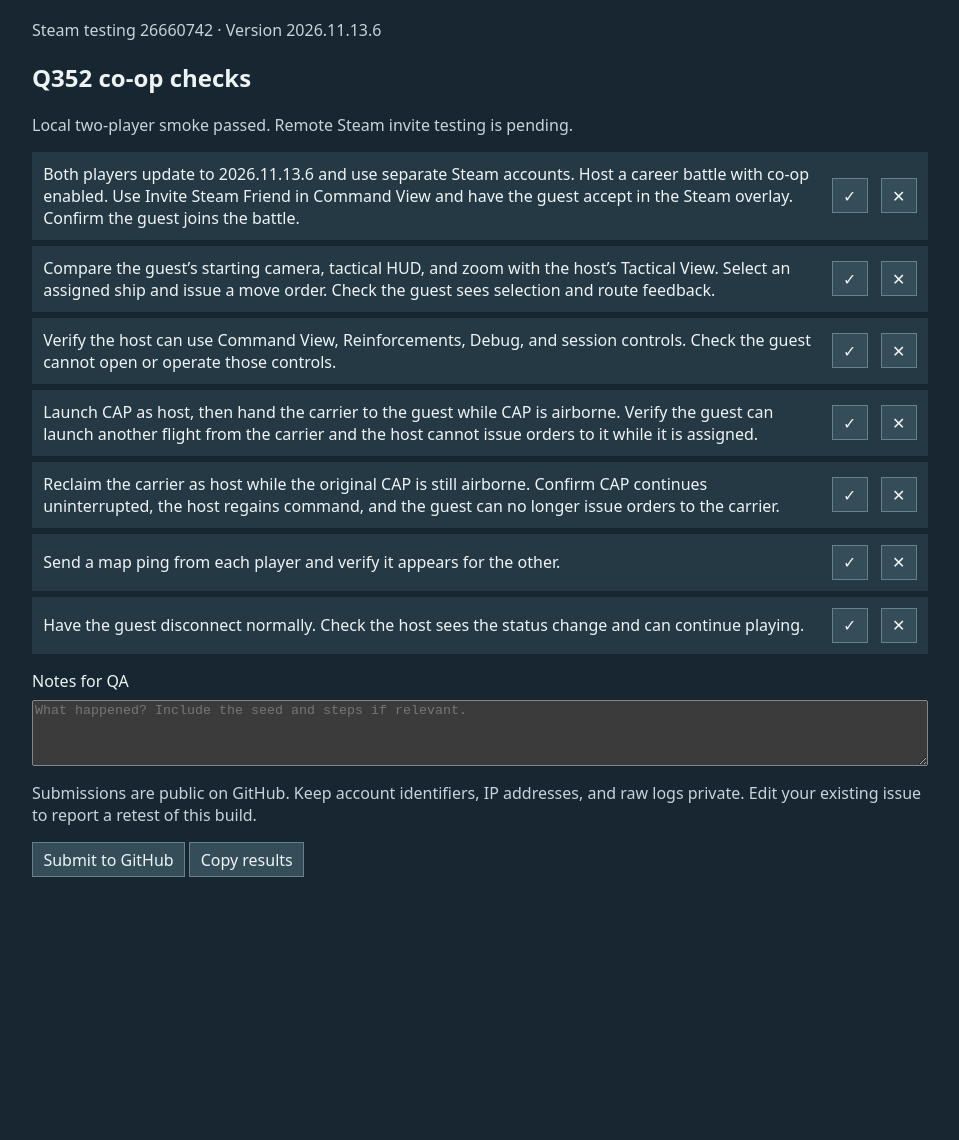
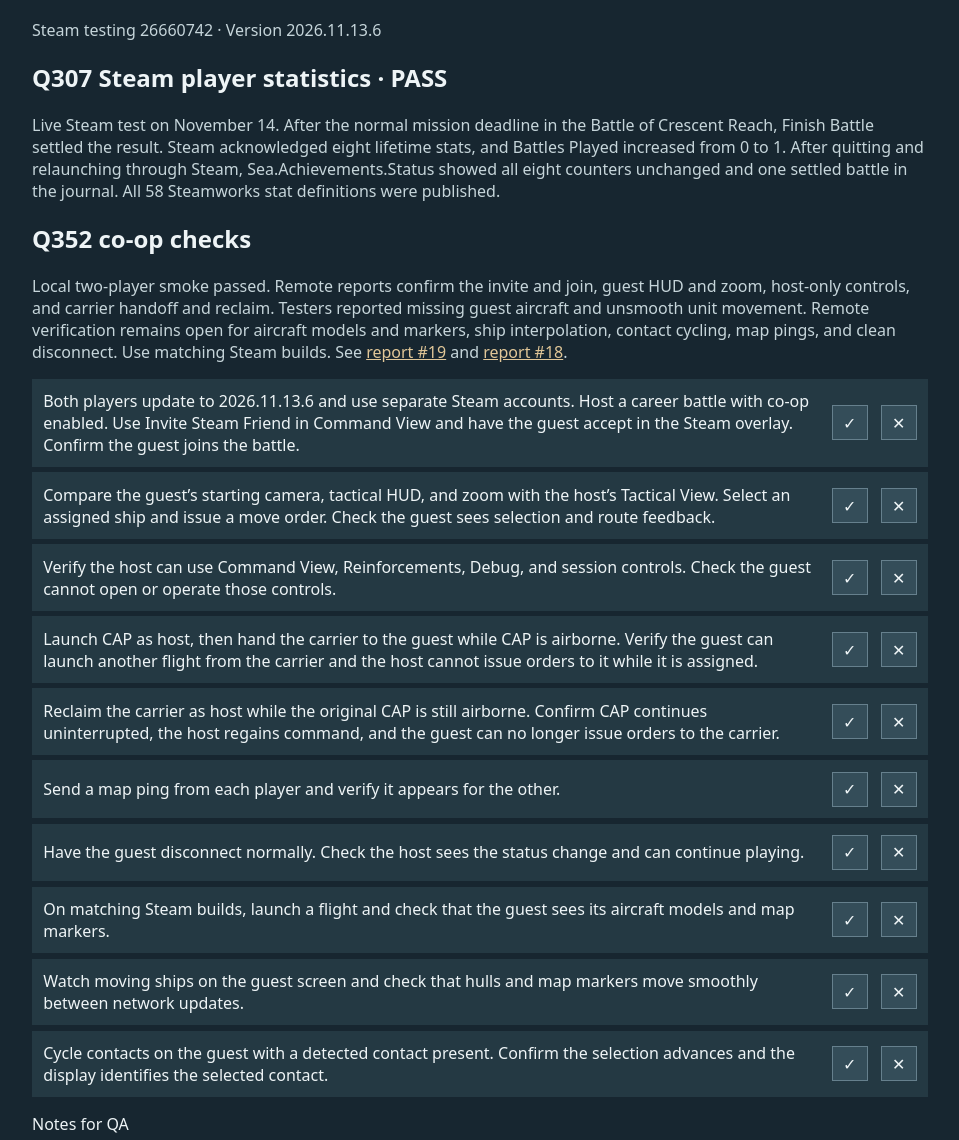
Before and after one commit to Irontaxi/sea-of-steel-qa, a plain HTML site: page builds/26660742.html in a window 1280 px wide. Shown: the part 121-1261 px from the top of the page, without its empty margins (160-1119 px from the left). Before the commit the page ends 1030 px from the top, so only its background shows below. Drawn offline with Linux system fonts and the light colour scheme.

Commit message:
Record Q307 Steam pass and open Q352 checks

```diff
--- a/builds/26660742.html
+++ b/builds/26660742.html
@@ -13,8 +13,12 @@ button[aria-pressed=true][data-result="✕"] {background:#873a39}
 <nav><a href="../">Latest checklist</a> · <a href="../archive.html">Archive</a> · <a href="https://github.com/Irontaxi/sea-of-steel-qa/issues?q=is%3Aissue+QA+sort%3Aupdated-desc">Submissions</a></nav>
 <h1>Sea of Steel QA</h1>
 <p id="build" data-build="26660742">Steam testing 26660742 · Version 2026.11.13.6</p>
+<section aria-label="Verified QA results">
+<h2>Q307 Steam player statistics · PASS</h2>
+<p>Live Steam test on November 14. After the normal mission deadline in the Battle of Crescent Reach, Finish Battle settled the result. Steam acknowledged eight lifetime stats, and Battles Played increased from 0 to 1. After quitting and relaunching through Steam, Sea.Achievements.Status showed all eight counters unchanged and one settled battle in the journal. All 58 Steamworks stat definitions were published.</p>
+</section>
 <h2>Q352 co-op checks</h2>
-<p>Local two-player smoke passed. Remote Steam invite testing is pending.</p>
+<p>Local two-player smoke passed. Remote reports confirm the invite and join, guest HUD and zoom, host-only controls, and carrier handoff and reclaim. Testers reported missing guest aircraft and unsmooth unit movement. Remote verification remains open for aircraft models and markers, ship interpolation, contact cycling, map pings, and clean disconnect. Use matching Steam builds. See <a href="https://github.com/Irontaxi/sea-of-steel-qa/issues/19">report #19</a> and <a href="https://github.com/Irontaxi/sea-of-steel-qa/issues/18">report #18</a>.</p>
 <ul>
 <li data-id="steam-invite"><span>Both players update to 2026.11.13.6 and use separate Steam accounts. Host a career battle with co-op enabled. Use Invite Steam Friend in Command View and have the guest accept in the Steam overlay. Confirm the guest joins the battle.</span><button data-result="✓" aria-label="Pass: Both players update to 2026.11.13.6 and use separate Steam accounts. Host a career battle with co-op enabled. Use Invite Steam Friend in Command View and have the guest accept in the Steam overlay. Confirm the guest joins the battle." aria-pressed="false">✓</button><button data-result="✕" aria-label="Fail: Both players update to 2026.11.13.6 and use separate Steam accounts. Host a career battle with co-op enabled. Use Invite Steam Friend in Command View and have the guest accept in the Steam overlay. Confirm the guest joins the battle." aria-pressed="false">✕</button></li>
 <li data-id="guest-hud-zoom"><span>Compare the guest’s starting camera, tactical HUD, and zoom with the host’s Tactical View. Select an assigned ship and issue a move order. Check the guest sees selection and route feedback.</span><button data-result="✓" aria-label="Pass: Compare the guest’s starting camera, tactical HUD, and zoom with the host’s Tactical View. Select an assigned ship and issue a move order. Check the guest sees selection and route feedback." aria-pressed="false">✓</button><button data-result="✕" aria-label="Fail: Compare the guest’s starting camera, tactical HUD, and zoom with the host’s Tactical View. Select an assigned ship and issue a move order. Check the guest sees selection and route feedback." aria-pressed="false">✕</button></li>
@@ -23,6 +27,9 @@ button[aria-pressed=true][data-result="✕"] {background:#873a39}
 <li data-id="carrier-reclaim"><span>Reclaim the carrier as host while the original CAP is still airborne. Confirm CAP continues uninterrupted, the host regains command, and the guest can no longer issue orders to the carrier.</span><button data-result="✓" aria-label="Pass: Reclaim the carrier as host while the original CAP is still airborne. Confirm CAP continues uninterrupted, the host regains command, and the guest can no longer issue orders to the carrier." aria-pressed="false">✓</button><button data-result="✕" aria-label="Fail: Reclaim the carrier as host while the original CAP is still airborne. Confirm CAP continues uninterrupted, the host regains command, and the guest can no longer issue orders to the carrier." aria-pressed="false">✕</button></li>
 <li data-id="map-pings"><span>Send a map ping from each player and verify it appears for the other.</span><button data-result="✓" aria-label="Pass: Send a map ping from each player and verify it appears for the other." aria-pressed="false">✓</button><button data-result="✕" aria-label="Fail: Send a map ping from each player and verify it appears for the other." aria-pressed="false">✕</button></li>
 <li data-id="clean-disconnect"><span>Have the guest disconnect normally. Check the host sees the status change and can continue playing.</span><button data-result="✓" aria-label="Pass: Have the guest disconnect normally. Check the host sees the status change and can continue playing." aria-pressed="false">✓</button><button data-result="✕" aria-label="Fail: Have the guest disconnect normally. Check the host sees the status change and can continue playing." aria-pressed="false">✕</button></li>
+<li data-id="guest-aircraft"><span>On matching Steam builds, launch a flight and check that the guest sees its aircraft models and map markers.</span><button data-result="✓" aria-label="Pass: On matching Steam builds, launch a flight and check that the guest sees its aircraft models and map markers." aria-pressed="false">✓</button><button data-result="✕" aria-label="Fail: On matching Steam builds, launch a flight and check that the guest sees its aircraft models and map markers." aria-pressed="false">✕</button></li>
+<li data-id="guest-ship-interpolation"><span>Watch moving ships on the guest screen and check that hulls and map markers move smoothly between network updates.</span><button data-result="✓" aria-label="Pass: Watch moving ships on the guest screen and check that hulls and map markers move smoothly between network updates." aria-pressed="false">✓</button><button data-result="✕" aria-label="Fail: Watch moving ships on the guest screen and check that hulls and map markers move smoothly between network updates." aria-pressed="false">✕</button></li>
+<li data-id="guest-contact-cycle"><span>Cycle contacts on the guest with a detected contact present. Confirm the selection advances and the display identifies the selected contact.</span><button data-result="✓" aria-label="Pass: Cycle contacts on the guest with a detected contact present. Confirm the selection advances and the display identifies the selected contact." aria-pressed="false">✓</button><button data-result="✕" aria-label="Fail: Cycle contacts on the guest with a detected contact present. Confirm the selection advances and the display identifies the selected contact." aria-pressed="false">✕</button></li>
 </ul>
 <label for="notes">Notes for QA</label>
 <textarea id="notes" rows="4" placeholder="What happened? Include the seed and steps if relevant."></textarea>
```
